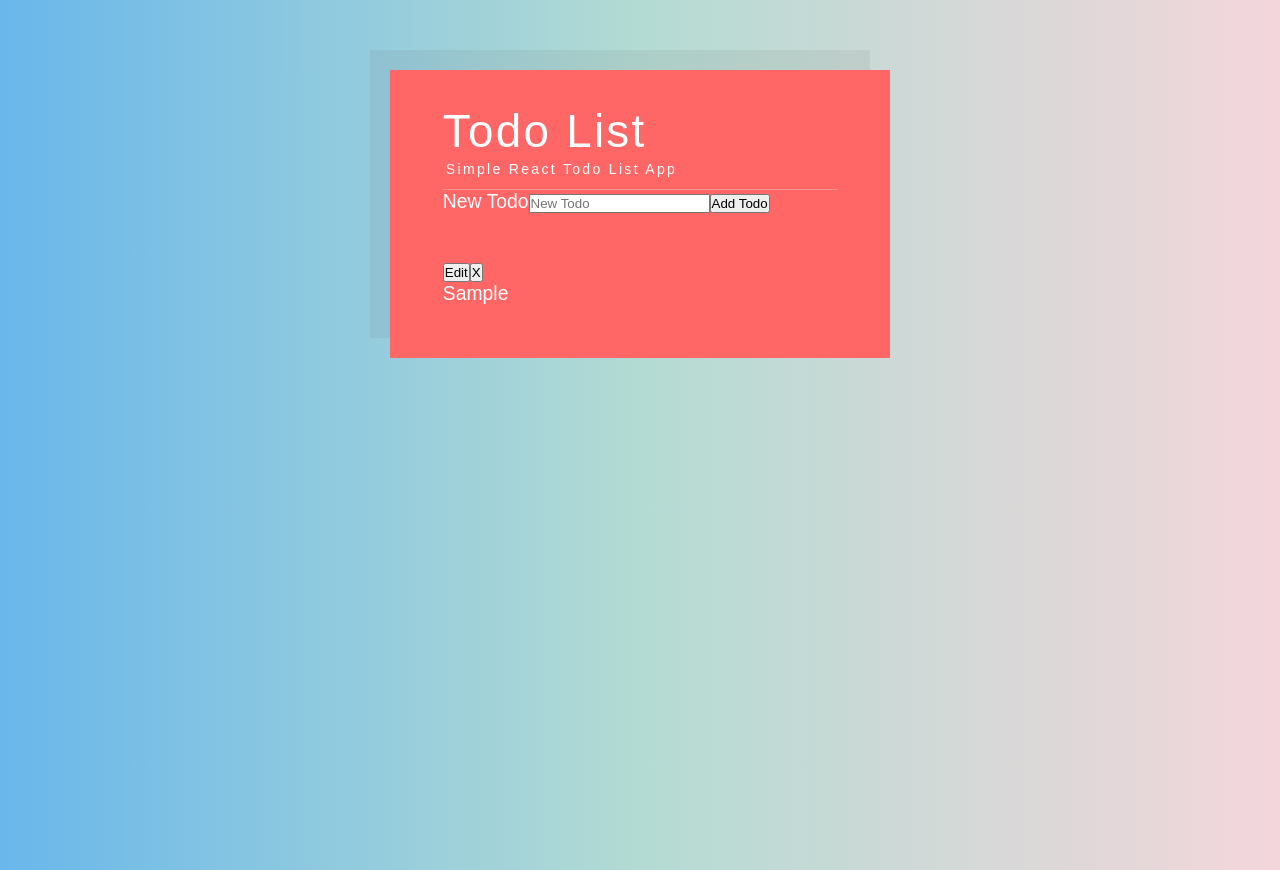
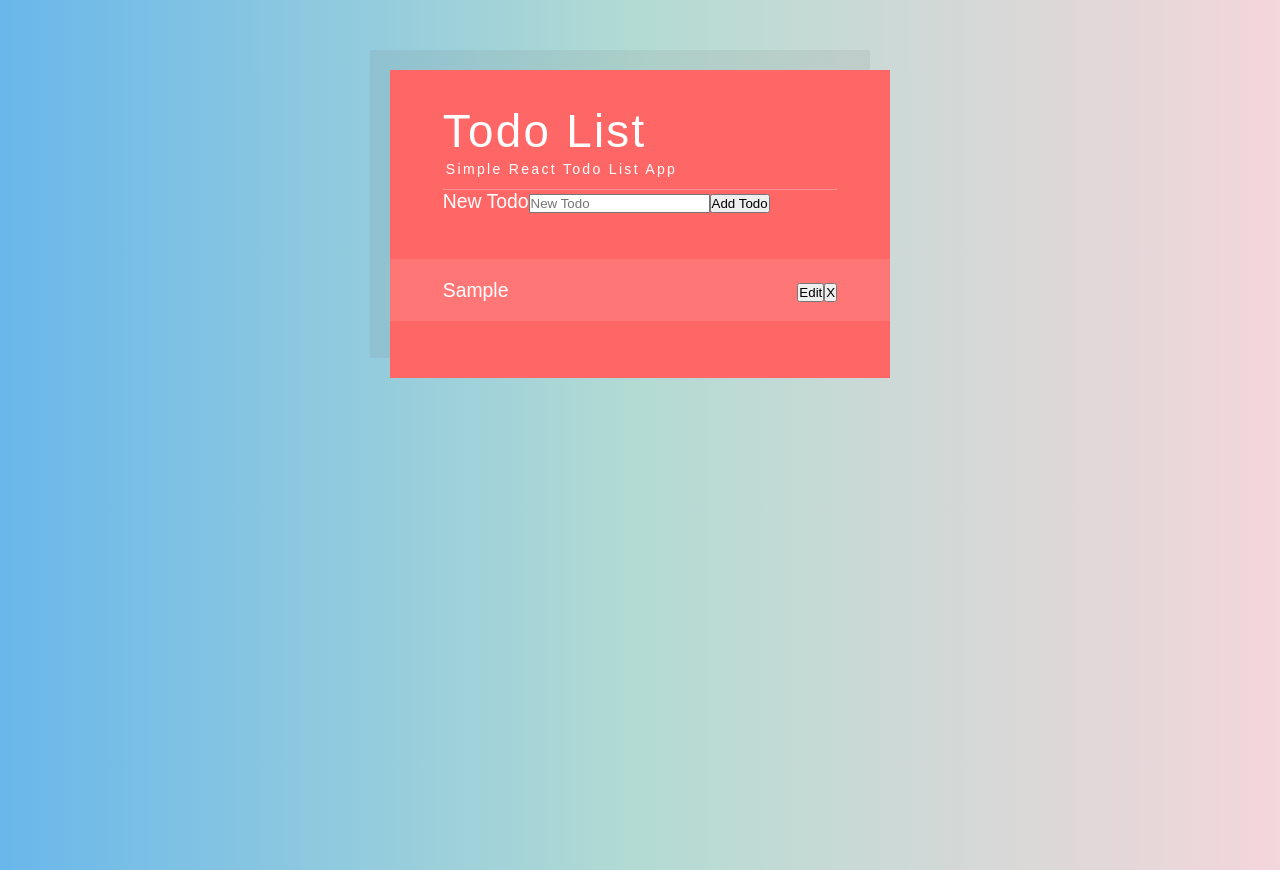
Before and after one commit to super8989/React_todo_app, a React (Create React App) app: page / in a window 1280 px wide. Both pictures are taken after typing "Sample" into the empty fields and a click on the button "Add Todo". Built offline with nearby package versions, Linux system fonts and the light colour scheme.

Commit message:
styled Todo list item component

```diff
--- a/src/Todo.css
+++ b/src/Todo.css
@@ -1,4 +1,8 @@
-.completed {
-	color: lightgrey;
-	text-decoration: line-through;
+.Todo {
+	display: flex;
+	margin: 0 -3rem 4px;
+	padding: 1.1rem 3rem;
+	justify-content: space-between;
+	align-items: center;
+	background: rgba(255, 255, 255, 0.1);
 }
--- a/src/Todo.js
+++ b/src/Todo.js
@@ -45,7 +45,7 @@ class Todo extends Component {
 
 		if (this.state.isEditing) {
 			result = (
-				<div>
+				<div className='Todo'>
 					<form onSubmit={this.handleUpdate}>
 						<input
 							type='text'
@@ -59,15 +59,19 @@ class Todo extends Component {
 			);
 		} else {
 			result = (
-				<div>
-					<button onClick={this.toggleForm}>Edit</button>
-					<button onClick={this.handleRemove}>X</button>
+				<div className='Todo'>
 					<li
-						className={this.props.completed ? "completed" : ""}
+						className={
+							this.props.completed ? "Todo-task completed" : "Todo-task"
+						}
 						onClick={this.handleToggle}
 					>
 						{this.props.task}
 					</li>
+					<div>
+						<button onClick={this.toggleForm}>Edit</button>
+						<button onClick={this.handleRemove}>X</button>
+					</div>
 				</div>
 			);
 		}
```
